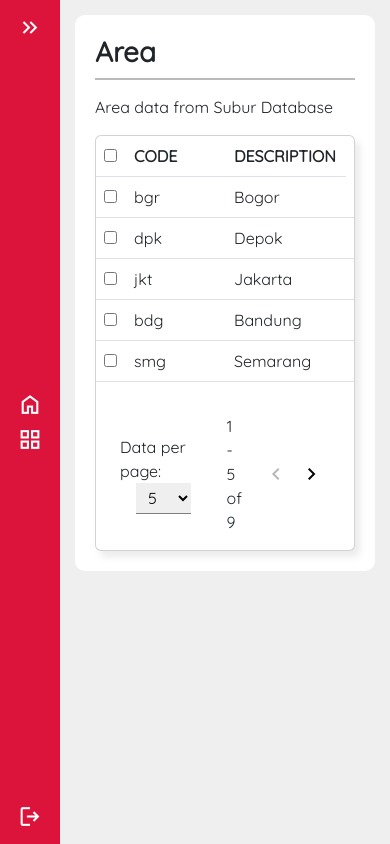
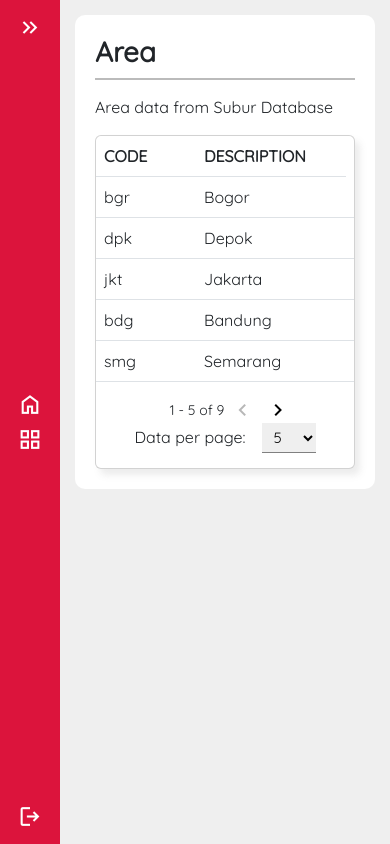
Before and after one commit to Vian061/Subur-Store-Config-UI, an Angular app: page /Area in a window 390 px wide. Built offline with nearby package versions, Linux system fonts and the light colour scheme.

Commit message:
check box table works

```diff
--- a/package.json
+++ b/package.json
@@ -21,6 +21,7 @@
     "@angular/router": "^17.0.0",
     "@angular/ssr": "^17.0.0",
     "express": "^4.18.2",
+    "lodash": "^4.17.21",
     "rxjs": "~7.8.0",
     "tslib": "^2.3.0",
     "zone.js": "~0.14.2"
@@ -31,6 +32,7 @@
     "@angular/compiler-cli": "^17.0.0",
     "@types/express": "^4.17.17",
     "@types/jasmine": "~5.1.0",
+    "@types/lodash": "^4.14.202",
     "@types/node": "^18.18.0",
     "jasmine-core": "~5.1.0",
     "karma": "~6.4.0",
--- a/src/app/global-component/table/table.component.html
+++ b/src/app/global-component/table/table.component.html
@@ -16,7 +16,10 @@
     <tbody class="scrollable-body">
       <tr *ngFor="let item of displayedData">
         <td class="check-box" *ngIf="useCheckBox">
-          <input type="checkbox" Z (change)="onSingleCheckedEvent(item)" />
+          <input
+            type="checkbox"
+            (change)="onSingleCheckedEvent(item)"
+            [checked]="isSingleChecked(item)" />
         </td>
         <td *ngFor="let header of columnHeaders" [style.width]="header.width">
           {{ item[header.title] }}
@@ -44,7 +47,7 @@
     </div>
 
     <div class="ms-3 page-range d-flex align-items-center">
-      <div class="page-number p-3">
+      <div class="page-number">
         {{ itemStart + 1 }} - {{ itemEnd >= data.length ? data.length : itemEnd }} of
         {{ data.length }}
       </div>
--- a/src/app/global-component/table/table.component.scss
+++ b/src/app/global-component/table/table.component.scss
@@ -1,4 +1,8 @@
 @import "../../../styles.scss";
+
+table {
+  margin: 0;
+}
 
 table tbody {
   display: block;
@@ -25,7 +29,7 @@ table thead {
 #page-size {
   border: none;
   border-bottom: 1px solid grey;
-  // padding-left: 3px;
+  font-size: 15px;
 }
 
 #page-size:focus-visible {
@@ -53,3 +57,19 @@ table thead {
 .card {
   box-shadow: 5px 6px 7px #88888828;
 }
+
+.page-number {
+  padding: 18px;
+  font-size: 14px;
+}
+
+@media only screen and (max-width: 768px) {
+  .paginator {
+    flex-direction: column-reverse;
+    padding-top: 15px;
+    padding-bottom: 15px;
+  }
+  .page-number {
+    padding: 0;
+  }
+}
--- a/src/app/global-component/table/table.component.ts
+++ b/src/app/global-component/table/table.component.ts
@@ -1,7 +1,7 @@
 import { Component, EventEmitter, Input, Output } from "@angular/core";
 import { CommonModule } from "@angular/common";
-import { AreaModel } from "../../models/area-model";
 import { TableColumnHeader } from "../../models/ui-models/table-column-header";
+import _isEqual from "lodash/isEqual";
 
 @Component({
   selector: "app-table",
@@ -23,8 +23,18 @@ export class TableComponent {
   @Output() onAllChecked: EventEmitter<any> = new EventEmitter<any>();
   @Output() onSingleChecked: EventEmitter<any> = new EventEmitter<any>();
 
-  checkedData: any[] = [];
   displayedData: any[] = [];
+
+  private _selectedData: any[] = [];
+  @Output() selectedDataChange: EventEmitter<any[]> = new EventEmitter<any>();
+  @Input()
+  get selectedData(): any[] {
+    return this._selectedData;
+  }
+  set selectedData(value: any[]) {
+    this._selectedData = value;
+    this.selectedDataChange.emit(this._selectedData);
+  }
 
   ngOnInit() {
     this.itemEnd = this.pageSize;
@@ -37,9 +47,31 @@ export class TableComponent {
 
   checkAllCheckBox(event: any) {
     this.isAllChecked = !this.isAllChecked;
+
+    if (this.isAllChecked) {
+      this.data.forEach((item) => {
+        var response = this._selectedData.some((_) => _isEqual(_, item));
+        if (!response) this._selectedData.push(item);
+      });
+    } else {
+      this._selectedData = [];
+    }
+
     this.onAllChecked.emit(event);
   }
+
+  isSingleChecked(event: any) {
+    return this._selectedData.some((_) => _isEqual(_, event));
+  }
+
   onSingleCheckedEvent(event: any) {
+    var response = this._selectedData.some((_) => _isEqual(_, event));
+    if (response) {
+      this._selectedData.splice(event, 1);
+    } else {
+      this._selectedData.push(event);
+    }
+
     this.onSingleChecked.emit(event);
   }
 
--- a/src/app/views/category/area/area.component.html
+++ b/src/app/views/category/area/area.component.html
@@ -5,6 +5,7 @@
   <app-table
     [columnHeaders]="column"
     [data]="data"
-    [useCheckBox]="true"
-    (onSingleChecked)="onCheckedChange($event)" />
+    [useCheckBox]="false"
+    (onSingleChecked)="onCheckedChange($event)"
+    [(selectedData)]="selectedData" />
 </div>
--- a/src/app/views/category/area/area.component.ts
+++ b/src/app/views/category/area/area.component.ts
@@ -29,8 +29,9 @@ export class AreaComponent {
     { code: "bwi", description: "Bali" },
     { code: "jmb", description: "Jambi" },
   ];
+  selectedData: AreaModel[] = [];
 
   onCheckedChange(value: AreaModel) {
-    console.log(value);
+    // console.log(value);
   }
 }
--- /dev/null
+++ b/src/app/views/login/login.component.html
@@ -0,0 +1 @@
+<p>login works!</p>
```
Also changed, not shown: src/app/views/login/login.component.ts (added, +13 -0 lines), src/app/views/login/login.component.scss (added), 2 other files (tests, documents, lock files or other folders).
